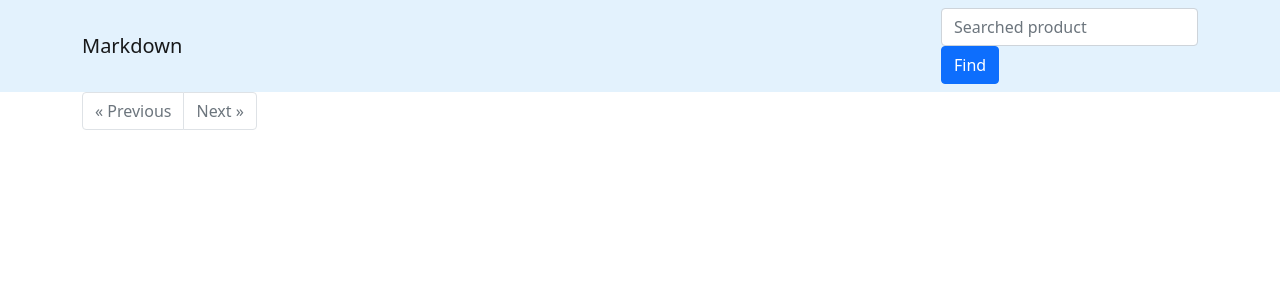
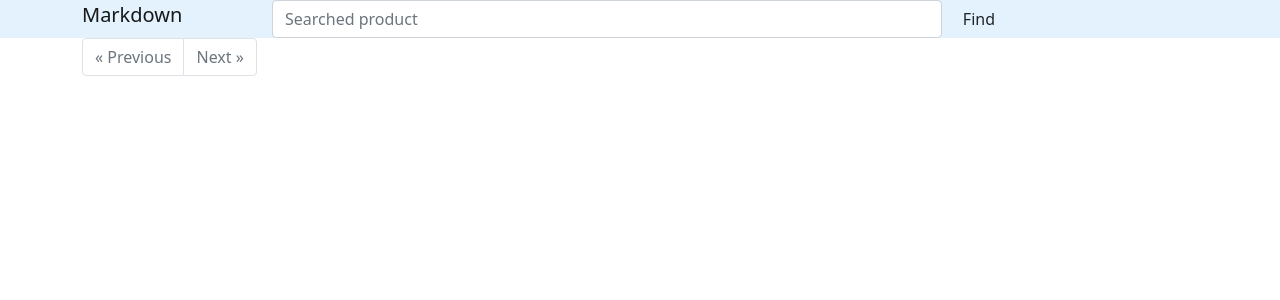
Before and after one commit to paktusov/parsing_dns, a Flask app: page / in a window 1280 px wide. Shown: the top 300 px of the page. Run offline with Flask 2, Linux system fonts and the light colour scheme; data that the repository does not hold is empty; some libraries are stand-ins or nearby versions.

Commit message:
bug fixed

```diff
--- a/app/web/app.py
+++ b/app/web/app.py
@@ -27,17 +27,19 @@ def index():
     header = 'Markdown'
     if request.method == 'POST':
         name = request.form['find'].lower()
-        products = db[collection_name].find({"name": {'$regex': name, '$options': 'i'}}).sort("last_update", pymongo.DESCENDING)
+        return redirect(url_for('index', name=name))
+#        products = db[collection_name].find({"name": {'$regex': name, '$options': 'i'}}).sort("last_update", pymongo.DESCENDING)
     else:
-        products = db[collection_name].find().sort("last_update", pymongo.DESCENDING)
+        name = request.args.get('name', '', type=str)
+    products = db[collection_name].find({"name": {'$regex': name, '$options': 'i'}}).sort("last_update", pymongo.DESCENDING)
     count = products.count()
     page = request.args.get('page', 1, type=int)
     per_page = 30
     pages = math.ceil(count // per_page)
     offset = (page - 1) * per_page
     limit = per_page
-    prev_url = url_for('index', page=page-1) if page > 1 else None
-    next_url = url_for('index', page=page+1) if page < pages else None
+    prev_url = url_for('index', page=page-1, name=name) if page > 1 else None
+    next_url = url_for('index', page=page+1, name=name) if page < pages else None
     current_products = list(products.skip(offset).limit(limit))
     for i in range(len(current_products)):
         current_products[i]['last_update'] = dt.datetime.fromisoformat(current_products[i]['last_update']).strftime("%Y.%m.%d %H:%M")
@@ -50,6 +52,7 @@ def index():
         prev_url=prev_url,
         next_url=next_url,
         pages=pages,
+        name=name,
     )
 
 
--- a/app/web/templates/base.html
+++ b/app/web/templates/base.html
@@ -9,19 +9,19 @@
     <link rel="icon" type="image" href="{{ url_for('static', filename='icon.png') }}">
   </head>
   <body>
-    <nav class="navbar navbar-light" style="background-color: #e3f2fd;">
+    <nav nav class="navbar-light" style="background-color: #e3f2fd;">
       <div class=container>
-        <a class="navbar-brand" href="{{ url_for('index')}}">{{header}}</a>
-        <form method="post">
-          <div class="form-group">
-            <input type="text" name="find"
-               placeholder="Searched product" class="form-control"
-               value="{{ request.form['find'] }}">
+        <div class="row" >
+          <div class="col-sm-2">
+            <a class="navbar-brand justify-content-center justify-content-lg-start" href="{{ url_for('index')}}">{{header}}</a>
           </div>
-          <div class="form-group">
-            <button type="submit" class="btn btn-primary">Find</button>
+          <div class="col-sm-8">
+            <form method="post" class="d-flex">
+              <input type="search" name="find" placeholder="Searched product" class="form-control me-2" value="{{ request.form['find'] }}">
+              <button type="submit" class="btn">Find</button>
+            </form>
           </div>
-        </form>
+        </div>
       </div>
     </nav>
     <main>
--- a/app/web/templates/paginator.html
+++ b/app/web/templates/paginator.html
@@ -9,7 +9,7 @@
             {% if page == i %}
                 <li class="page-item active"><span class="page-link">{{ i }}</span></li>
             {% else %}
-                <li class="page-item"><a class="page-link" href="?page={{ i }}">{{ i }}</a></li>
+                <li class="page-item"><a class="page-link" href="?page={{ i }}&name={{ name }}">{{ i }}</a></li>
             {% endif %}
         {% endfor %}
         {% if next_url %}
```
